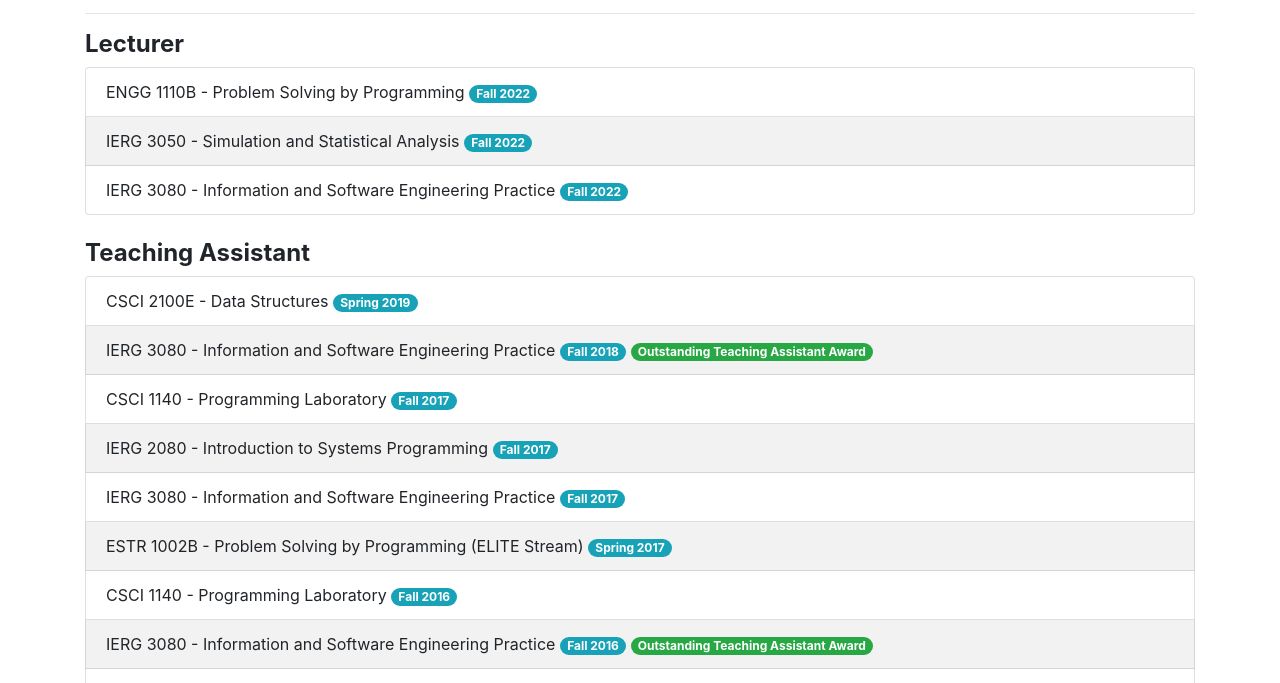
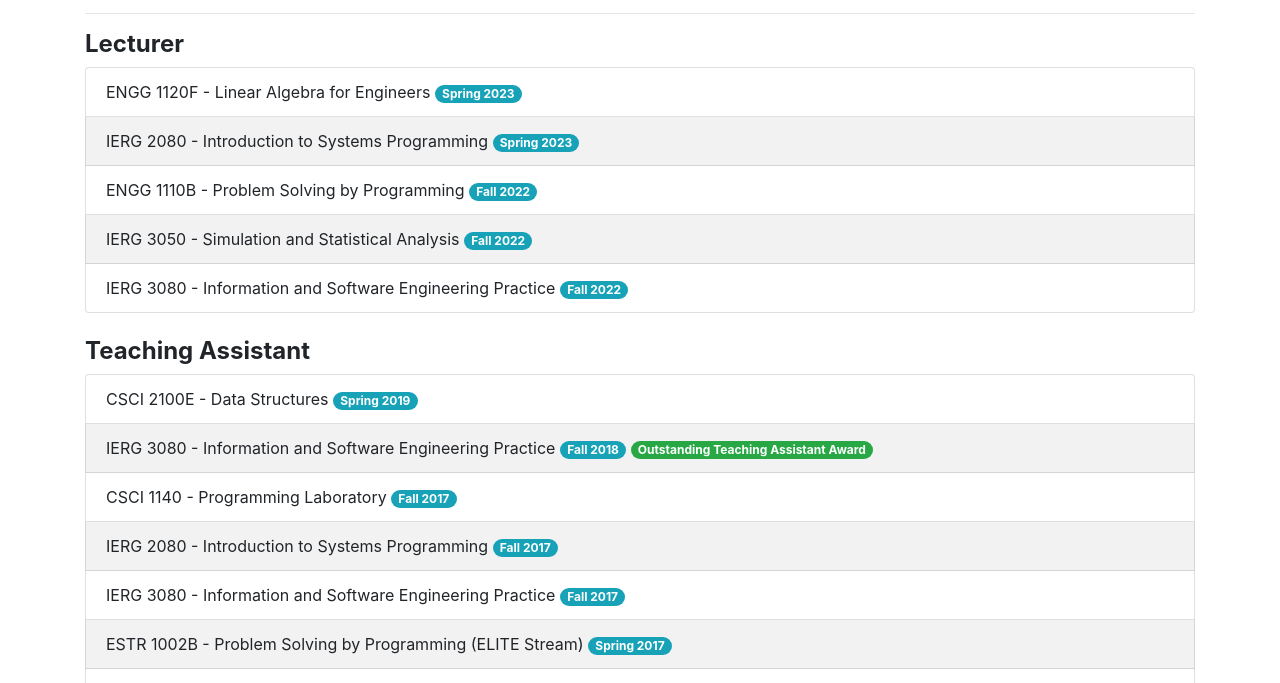
Before and after one commit to hooveryin/hooveryin.github.io, a plain HTML site: page teaching.html in a window 1280 px wide. Shown: the part 97-780 px from the top of the page. Drawn offline with Linux system fonts and the light colour scheme.

Commit message:
add courses for spring 2023

```diff
--- a/teaching.html
+++ b/teaching.html
@@ -42,6 +42,10 @@
 			<hr>
 			<h4><b>Lecturer</b></h4>
 			<ul class="list-group" id="list">
+				<li class="list-group-item">ENGG 1120F - Linear Algebra for Engineers <span class="badge badge-pill badge-info">Spring 2023</span>
+				</li>
+				<li class="list-group-item">IERG 2080 - Introduction to Systems Programming <span class="badge badge-pill badge-info">Spring 2023</span>
+				</li>
 				<li class="list-group-item">ENGG 1110B - Problem Solving by Programming <span class="badge badge-pill badge-info">Fall 2022</span>
 				</li>
 				<li class="list-group-item">IERG 3050 - Simulation and Statistical Analysis <span class="badge badge-pill badge-info">Fall 2022</span>
```
